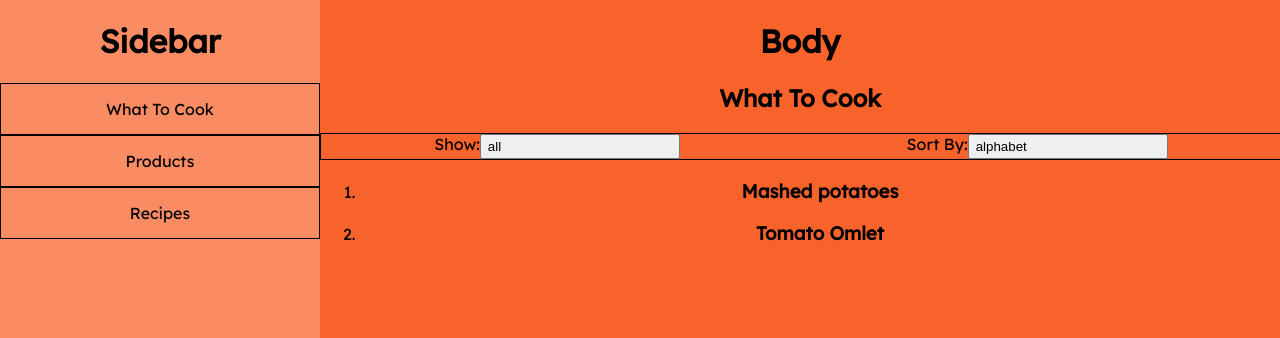
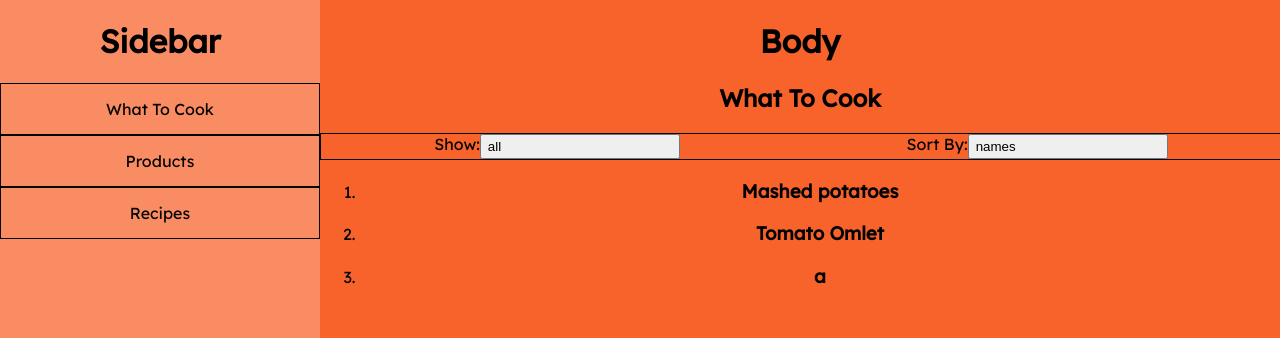
Before and after one commit to SaulReznik/WhatToCook, a React app: page / in a window 1280 px wide. Shown: the top 338 px of the page. Built offline with nearby package versions, Linux system fonts and the light colour scheme.

Commit message:
Implemented sortBy names and filterBy features

```diff
--- a/src/App.js
+++ b/src/App.js
@@ -25,9 +25,9 @@ export default class App extends React.Component{
             },
             {name: "Butter", amount: "1000",},
             {name: "Salt", amount: "2000"},
-            {name: "Egg", amount: "10"},
+            //{name: "Egg", amount: "10"},
             {
-                name: "tomato",
+                name: "Tomato",
                 amount: '5'
             },
             {
@@ -47,7 +47,7 @@ export default class App extends React.Component{
                     },
                     {
                         name: 'Butter',
-                        amount: '200',
+                        amount: '30',
                     },
                     {
                         name: 'Salt',
@@ -63,6 +63,16 @@ export default class App extends React.Component{
                     {name: "Egg", amount: "1"},
                     {name: "Salt", amount: "10"},
                     {name: "Butter", amount: "40"}
+                ],
+                instructions: "Some text",
+            },
+            {
+                name: 'a',
+                ingredients: [
+                    { name: "Tomato", amount: "1", },
+                    { name: "Egg", amount: "1" },
+                    { name: "Salt", amount: "10" },
+                    { name: "Butter", amount: "40" }
                 ],
                 instructions: "Some text",
             }
--- a/src/components/routes/WhatToCook.js
+++ b/src/components/routes/WhatToCook.js
@@ -1,6 +1,8 @@
 import React from 'react';
 
 import Dropdown from '../UI/Dropdown';
+
+import filterRecipes from '../../functions/filterRecipes';
 
 import '../../styles/WhatToCook.css';
 
@@ -12,15 +14,37 @@ export default class WhatToCook extends React.Component{
         ],
         activeFilter: 'all',
         sortByItems: [
-            'alphabet',
+            'names',
             'recent cooked'
         ],
-        activeSortByItem: 'alphabet',
+        activeSortByItem: 'names',
+        processedRecipes: [...this.props.recipes],
     };
 
-    filterSelect = filter => this.setState({activeFilter: filter})
+    filterSelect = filter => {
+        const { products, recipes } = this.props
+        this.setState(prevstate => ({
+            activeFilter: filter,
+            processedRecipes: filterRecipes(filter, products, recipes)
+        }))
+    }
 
-    sortByItemSelect = sortByItem => this.setState({ activeSortByItem: sortByItem })
+    sortByItemSelect = sortByItem => {
+        const { processedRecipes } = this.state;
+
+        if(sortByItem === "names"){
+            processedRecipes.sort((a,b) => {
+                if(a.name > b.name) return -1;
+                if(a.name < b.name) return 1;
+                return 0;
+            });
+        }
+
+        this.setState({
+            activeSortByItem: sortByItem,
+            processedRecipes: processedRecipes,
+        })
+    }
 
     render(){
         const {
@@ -28,8 +52,9 @@ export default class WhatToCook extends React.Component{
             activeFilter,
             sortByItems,
             activeSortByItem,
+            processedRecipes
         } = this.state;
-        const { recipes, products } = this.props;
+        const { products } = this.props;
 
         return (
             <div>
@@ -59,7 +84,7 @@ export default class WhatToCook extends React.Component{
 
                 <ol>
                     {
-                        recipes.map((item, index) => (
+                        processedRecipes.map((item, index) => (
                             <li key={`${item.name}${index}`}>
                                 <h3>{item.name}</h3>
                             </li>
--- /dev/null
+++ b/src/functions/filterRecipes.js
@@ -0,0 +1,35 @@
+export default (filter, products, recipes) => {
+    if (filter === "all") {
+        return recipes;
+    } else if (filter === "available products") {
+        //Creating object where the keys will be the names of products
+        //And the values are the product objects
+        const productsObj = products.reduce((currObj, item) => {
+            currObj[item.name] = item;
+            return currObj;
+        }, {});
+        console.log(productsObj);
+
+        //Here we will filter all our recipes by available products
+        const result = recipes.filter((recipe) => {
+            let result = true; //true until proven false
+
+            //Loop over ingredients of each recipe
+            recipe.ingredients.forEach(item => {
+                //Checking is ingredient exist in products or not
+                const lookup = productsObj[item.name] || false;
+                //After that checking our ingredient has enough amount of items or not
+                const quantityEnough = lookup
+                    ? parseInt(lookup.amount) >= parseInt(item.amount)
+                    : false;
+                //If in the end it ends up with false it means that we don't have enogh ingredients
+                if (!quantityEnough) {
+                    result = false;
+                    return;
+                }
+            })
+            return result;
+        });
+        return result
+    }
+}
```
